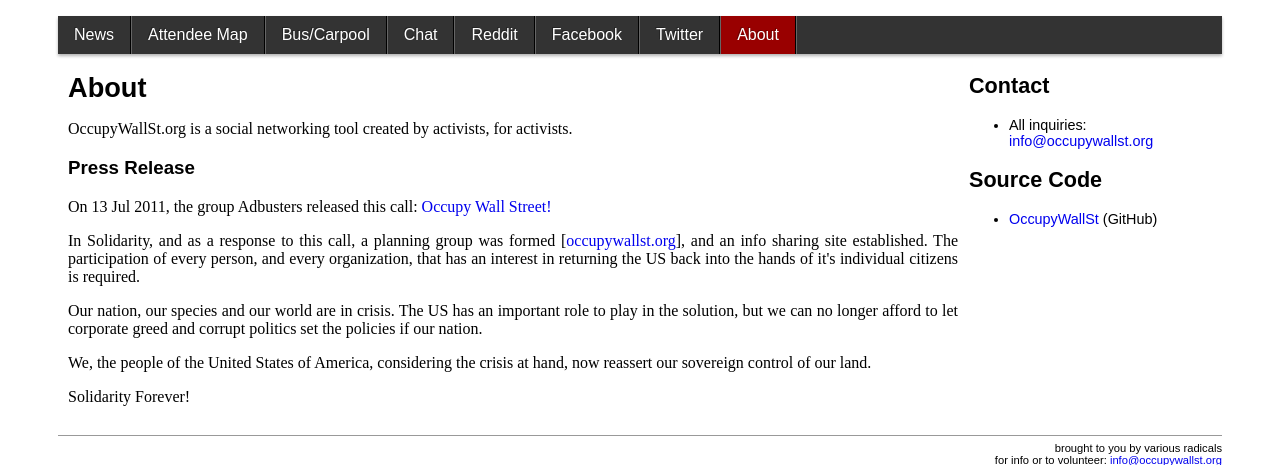
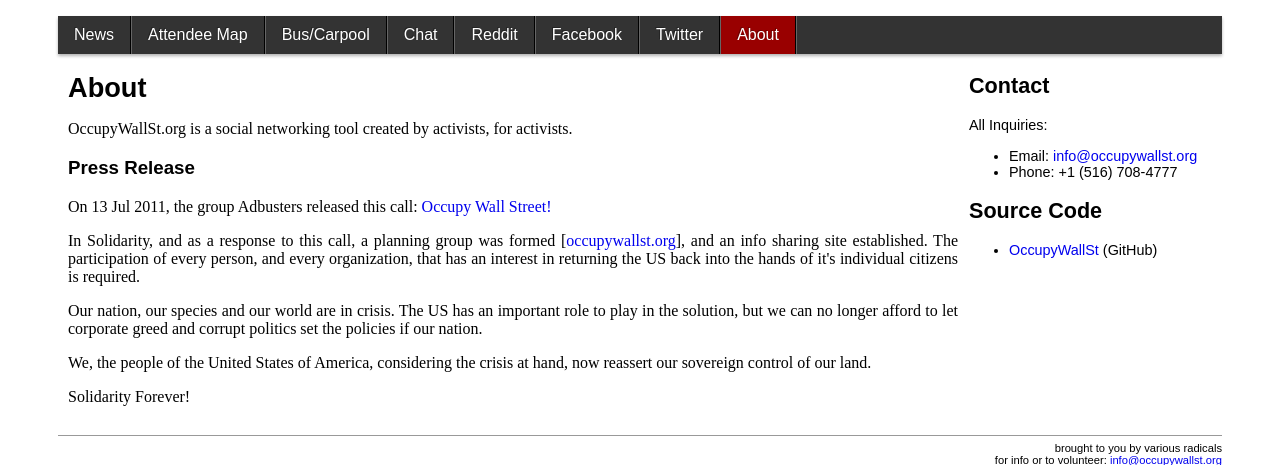
Before and after one commit to jart/occupywallst, a Django app: template occupywallst/templates/occupywallst/about.html in a window 1280 px wide. Shown: the part 115-580 px from the top of the page. Run offline with Django 3.2, Linux system fonts and the light colour scheme; the template is opened without the code that fills it, so the values that code supplies are empty.

Commit message:
contact info

```diff
--- a/occupywallst/templates/occupywallst/about.html
+++ b/occupywallst/templates/occupywallst/about.html
@@ -46,9 +46,13 @@
     </section>
   </td><td id="right">
     <h2 style="margin-top:0">Contact</h2>
+    <p>All Inquiries:</p>
     <ul>
       <li>
-        All inquiries: <a href="mailto:info@occupywallst.org">info@occupywallst.org</a>
+        Email: <a href="mailto:info@occupywallst.org">info@occupywallst.org</a>
+      </li>
+      <li>
+        Phone: +1 (516) 708-4777
       </li>
     </ul>
     <h2>Source Code</h2>
```
